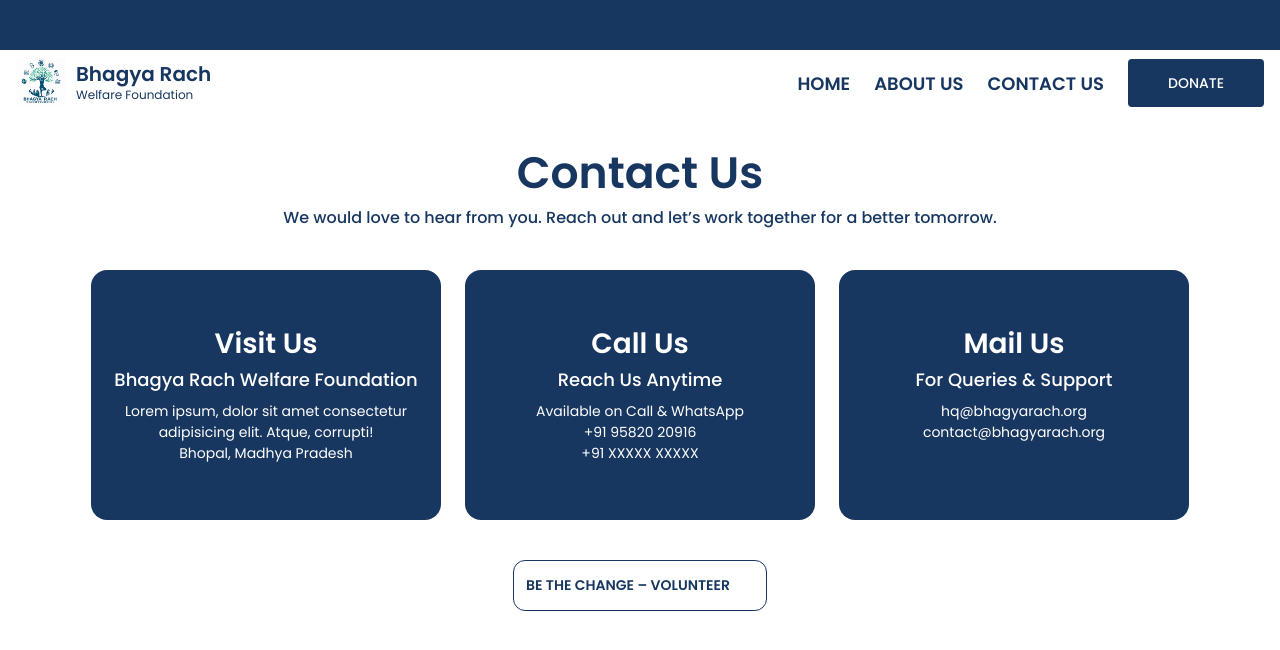
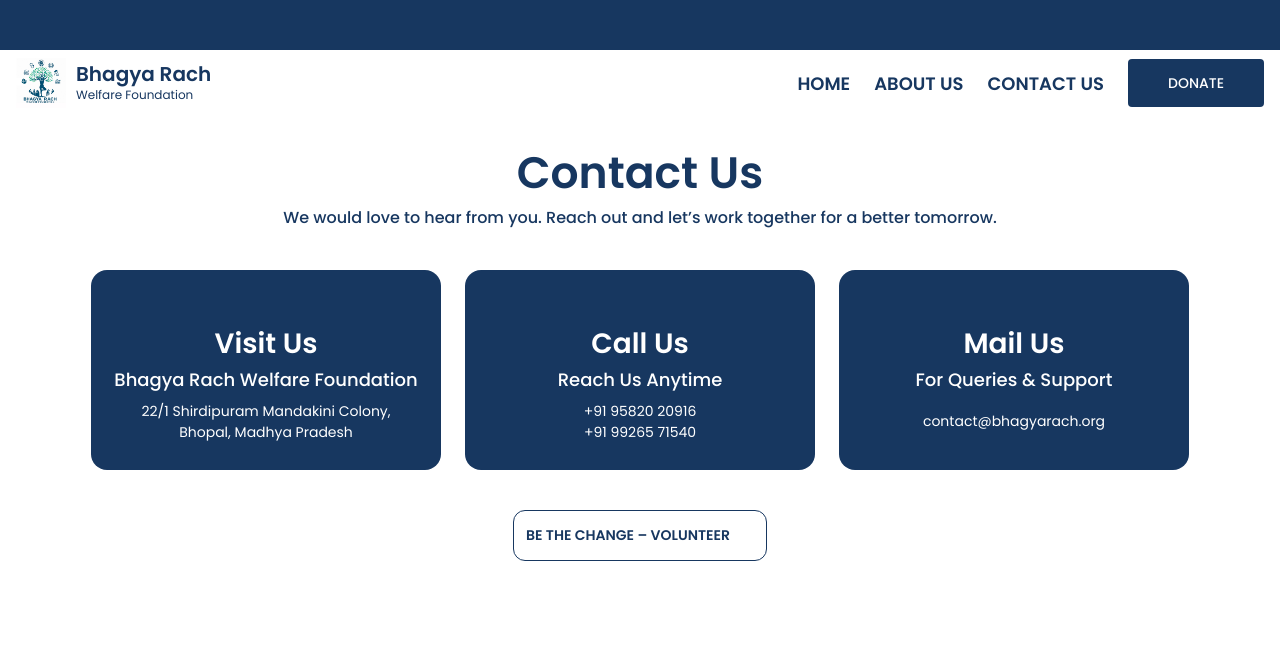
Before and after one commit to tusharbatradev/bhagyarach-website, a React (Vite) app: page /contact in a window 1280 px wide. Shown: the top 650 px of the page. Built offline with nearby package versions, Linux system fonts and the light colour scheme; some icons are missing.

Commit message:
Finalizing the Contact Page.

```diff
--- a/src/Components/ContactBox.jsx
+++ b/src/Components/ContactBox.jsx
@@ -12,7 +12,7 @@ const ContactBox = ({ icon: Icon, title, subtitle, description }) => (
       borderRadius: "16px",
       minWidth: "350px",
       maxWidth: "350px",
-      minHeight: "250px",
+      minHeight: "200px"
     }}
   >
     {/* Top Section (Icon) */}
--- a/src/Header.jsx
+++ b/src/Header.jsx
@@ -54,10 +54,10 @@ const Header = () => {
           sx={{
             color: "white",
             fontSize: { xs: "10px", sm: "11px", md: "14px" },
-            textAlign: "center"
+            textAlign: "center",
           }}
         >
-          <marquee  direction="left">
+          <marquee direction="left">
             अनुकरणीय रहस्यमयी चेतना जागरणार्थ सर्वे बहुउद्देश्यी पहलं
             यथार्थाः हिते ॥
           </marquee>
@@ -74,7 +74,12 @@ const Header = () => {
       >
         {/* Logo and Name */}
         <Stack direction="row" alignItems="center" gap="10px">
-          <img width="50px" src={BhagyaRachLogo} alt="Logo" />
+          <img
+            onClick={() => navigate("/")}
+            width="50px"
+            src={BhagyaRachLogo}
+            alt="Logo"
+          />
           <Box>
             <Typography
               sx={{
@@ -145,7 +150,7 @@ const Header = () => {
 
       {/* Sidebar Drawer for mobile/tablet */}
       <Drawer anchor="right" open={drawerOpen} onClose={toggleDrawer(false)}>
-        <Box width="250px" p={2}>
+        <Box sx={{ width: "250px", padding: 2 }}>
           {/* Logo */}
           <Box
             display="flex"
@@ -153,7 +158,7 @@ const Header = () => {
             alignItems="center"
             mb={4}
           >
-            <img width="50px" src={BhagyaRachLogo} alt="Logo" />
+            <img width="100px" src={BhagyaRachLogo} alt="Logo" />
           </Box>
 
           {/* Navigation Items */}
--- a/src/Pages/Contact.jsx
+++ b/src/Pages/Contact.jsx
@@ -55,8 +55,7 @@ const Contact = () => {
           subtitle="Bhagya Rach Welfare Foundation"
           description={
             <>
-              Lorem ipsum, dolor sit amet consectetur adipisicing elit. Atque,
-              corrupti! <br /> Bhopal, Madhya Pradesh
+             22/1 Shirdipuram Mandakini Colony, <br /> Bhopal, Madhya Pradesh
             </>
           }
         />
@@ -68,11 +67,9 @@ const Contact = () => {
           subtitle="Reach Us Anytime"
           description={
             <>
-              Available on Call & WhatsApp
-              <br />
               +91 95820 20916
               <br />
-              +91 XXXXX XXXXX
+              +91 99265 71540
             </>
           }
         />
@@ -82,7 +79,7 @@ const Contact = () => {
           icon={MailIcon}
           title="Mail Us"
           subtitle="For Queries & Support"
-          description={<>hq@bhagyarach.org contact@bhagyarach.org</>}
+          description={<>contact@bhagyarach.org</>}
         />
       </Stack>
 
```
